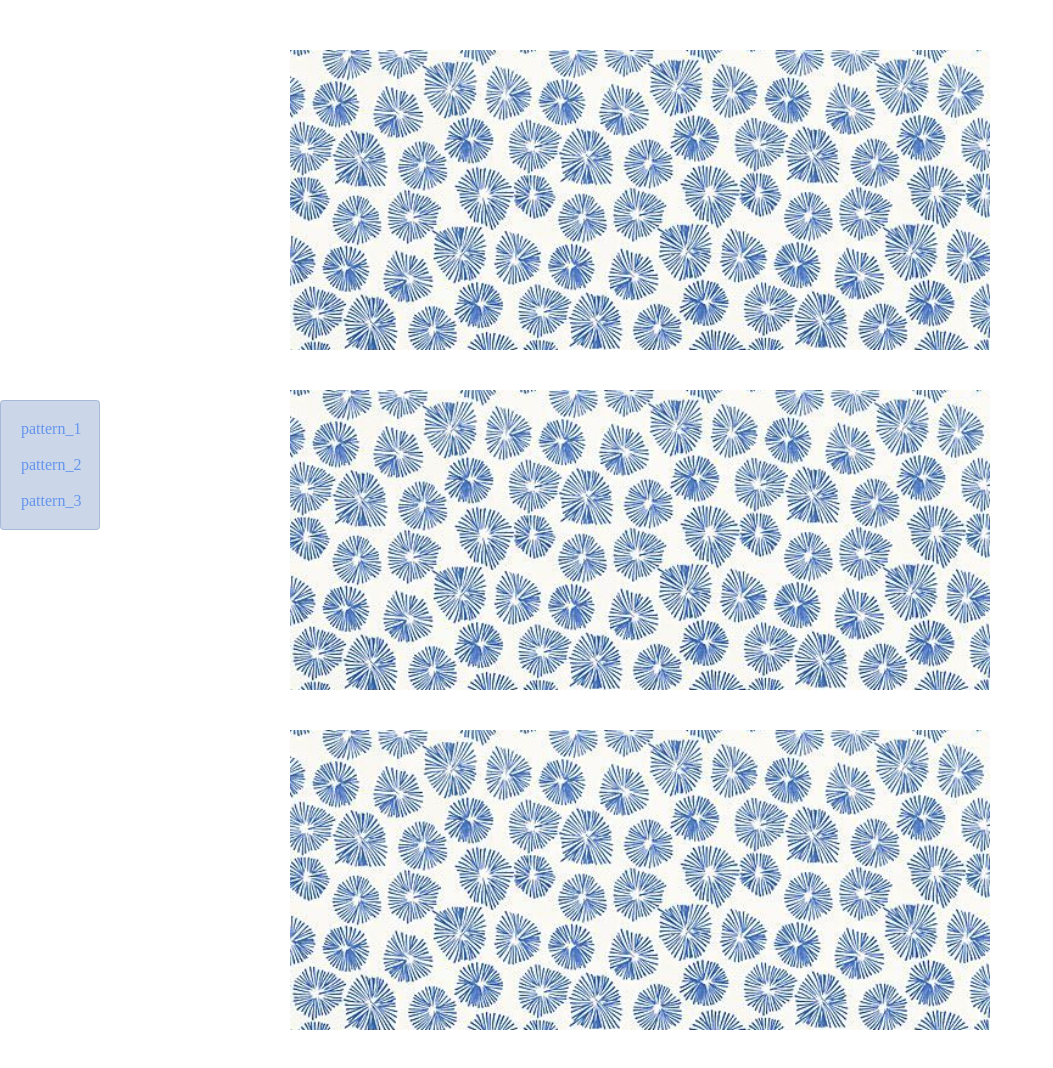
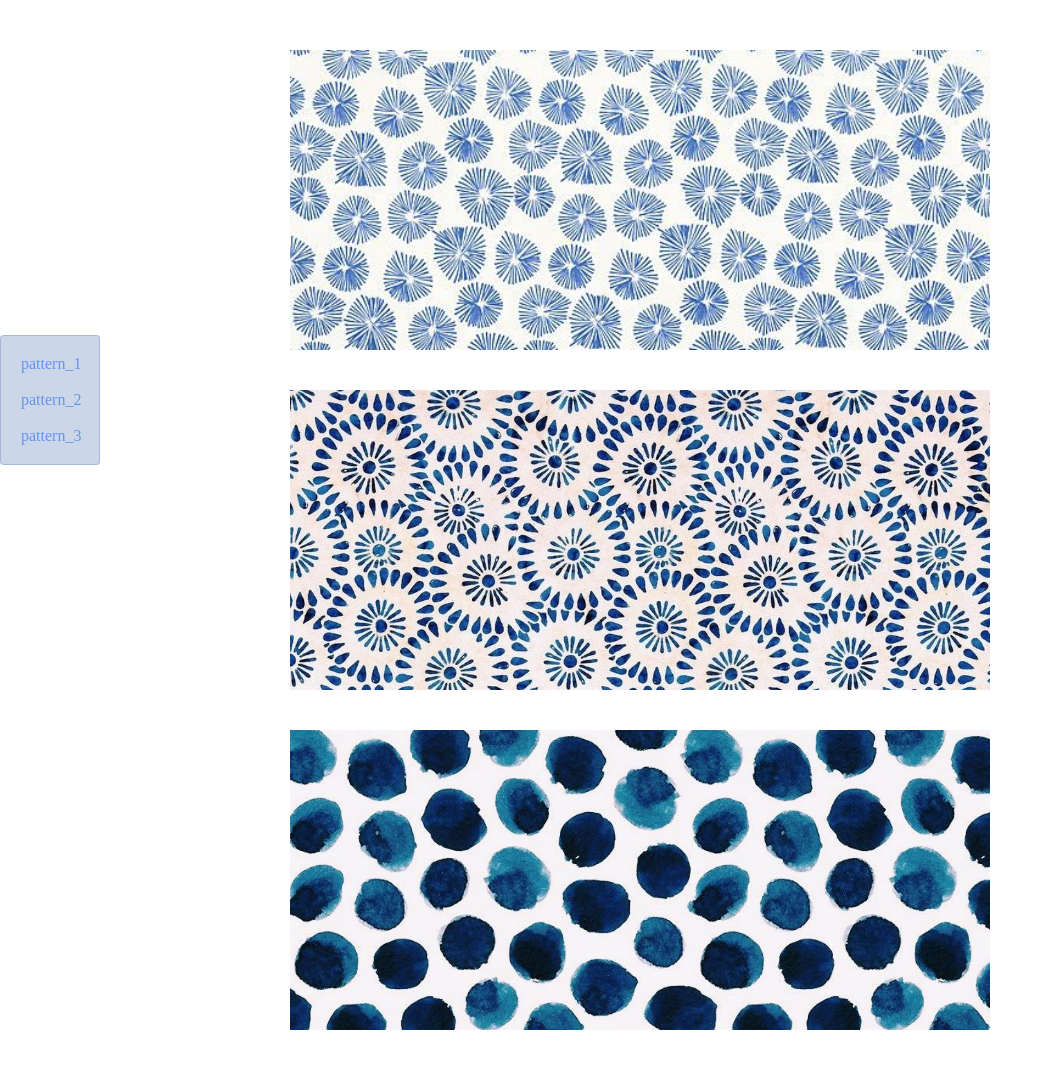
Before and after one commit to NataliiaOsadcha/Position, a plain HTML site: page index.html in a window 1280 px wide. Shown: the whole page, without its empty margins (0-1053 px from the left). Drawn offline with Linux system fonts and the light colour scheme.

Commit message:
final commit

```diff
--- a/css/styles.css
+++ b/css/styles.css
@@ -1,4 +1,5 @@
 @import url(reset.css);
+
 
 body{
     scroll-behavior: smooth;
@@ -47,7 +48,9 @@ body{
 
 .navigation{
     width: 100px;
+    height: 130px;
     padding: 20px;
+    margin-top: -65px;
     background-color:rgba(87, 123, 183, 0.308);
     border: 1px solid rgba(87, 123, 183, 0.308);
     border-radius: 4px;
--- a/index.html
+++ b/index.html
@@ -14,11 +14,11 @@
             <p class="galery_text">Lorem ipsum dolor sit amet consectetur adipisicing elit. Temporibus pariatur distinctio at excepturi culpa alias? Dolorem, aperiam ducimus animi similique dolores expedita quae ab doloribus laborum autem itaque culpa repellendus? Lorem ipsum dolor sit amet consectetur adipisicing elit. Quibusdam veniam quas aut, porro, quidem ducimus beatae illo corporis dignissimos debitis commodi officiis corrupti consequuntur sed expedita at. Fuga, molestias. Aperiam?</p>
         </div>
         <div class="galery_block" id="pattern_02">
-            <img class="galery_img" src="images/pattern_01.jpg" alt="pattern_01" width="800" height="200">
+            <img class="galery_img" src="images/pattern_02.jpg" alt="pattern_01" width="800" height="200">
             <p class="galery_text">Lorem ipsum dolor sit amet consectetur adipisicing elit. Officia, hic.</p>
         </div>
         <div class="galery_block" id="pattern_03">
-            <img class="galery_img" src="images/pattern_01.jpg" alt="pattern_01" width="800" height="200">
+            <img class="galery_img" src="images/pattern_03.jpg" alt="pattern_01" width="800" height="200">
             <p class="galery_text">Lorem ipsum dolor sit, amet consectetur adipisicing elit. Autem labore veniam rem natus, dolor placeat animi excepturi omnis architecto reprehenderit hic eveniet, suscipit reiciendis dolore ipsa voluptatibus consequuntur commodi nobis!</p>
         </div>
     </div>
```
Also changed, not shown: images/pattern_03.jpg (renamed from images/333.jpg).
